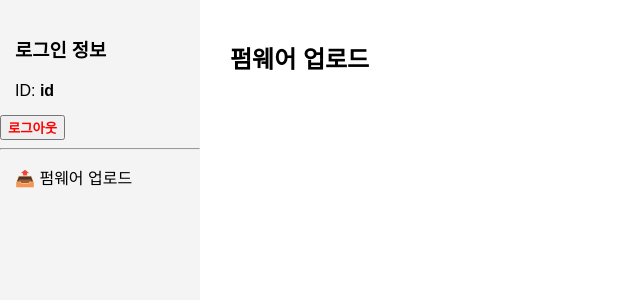
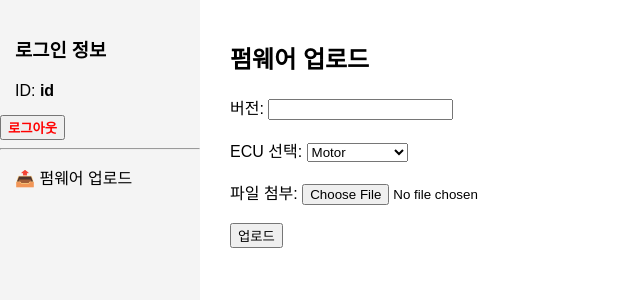
Before and after one commit to redzonedevelop/ADAS_OTA, a Flask app: page /upload in a window 1280 px wide. Shown: the top 300 px of the page, without its empty margins (0-640 px from the left). Run offline with Flask 3, Linux system fonts and the light colour scheme.

Commit message:
#2 Feat S3 upload 구현

```diff
--- a/app.py
+++ b/app.py
@@ -1,9 +1,13 @@
 from flask import Flask, render_template, request, redirect, url_for, session, flash
 import os
 from crypto import crypto
+import boto3
 
 app = Flask(__name__)
 app.secret_key = 'redzone'
+
+S3_BUCKET = 'redzone-ota-bucket'
+s3 = boto3.client('s3')
 
 @app.route('/')
 def login_page():
@@ -34,6 +38,30 @@ def logout():
 
 @app.route('/upload')
 def upload_page():
+    # if 'user' not in session:
+    #     flash("로그인이 필요합니다.")
+    #     return redirect(url_for('login_page'))
+    # session.clear()
+    return render_template('upload.html')
+
+@app.route('/upload_file', methods=['POST'])
+def upload_file():
+    version = request.form['version']
+    ecu = request.form['ecu']
+    file = request.files['file']
+
+    if file:
+        original_filename = file.filename
+        _, ext = os.path.splitext(original_filename)
+        ext = ext.lstrip('.')
+
+        s3_filename = f"{ecu}_{version}.{ext}"
+        s3.upload_fileobj(file, S3_BUCKET, s3_filename)
+
+        flash(f"{s3_filename} 업로드 완료 (버전: {version}, ECU: {ecu})")
+    else:
+        flash("파일이 없습니다!")
+
     return render_template('upload.html')
 
 if __name__ == '__main__':
--- a/templates/upload.html
+++ b/templates/upload.html
@@ -7,6 +7,33 @@
     <script>alert("{{ messages[0] }}");</script>
   {% endif %}
 {% endwith %}
+<form action="{{ url_for('upload_file') }}" method="post" enctype="multipart/form-data">
+    <label for="version">버전:</label>
+    <input type="text" name="version" required><br><br>
 
+    <label for="ecu">ECU 선택:</label>
+    <select name="ecu" required>
+        <option value="motor">Motor</option>
+        <option value="transmission">Transmission</option>
+        <option value="bms">BMS</option>
+        <option value="abs">ABS</option>
+        <option value="brake">Brake</option>
+        <option value="steering">Steering</option>
+        <option value="adas">ADAS</option>
+        <option value="vum">VUM</option>
+        <option value="telematic">Telematic</option>
+        <option value="rain">Rain</option>
+        <option value="illuminate">Illuminate</option>
+        <option value="light">Light</option>
+        <option value="seat">Seat</option>
+        <option value="obd">OBD</option>
+        <option value="cluster">Cluster</option>
 
+    </select><br><br>
+
+    <label for="file">파일 첨부:</label>
+    <input type="file" name="file" required><br><br>
+
+    <button type="submit">업로드</button>
+</form>
 {% endblock %}
```
